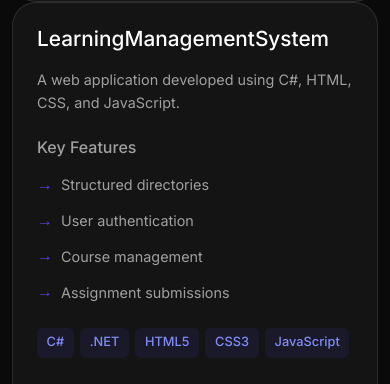
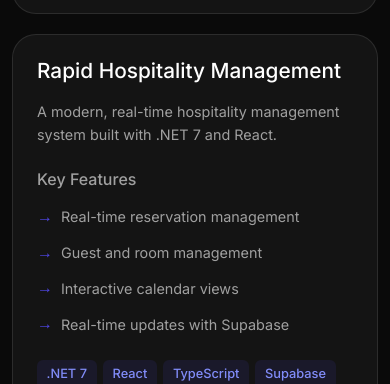
Before and after one commit to Iakwvos/portfolio, a website: page index.html in a window 390 px wide. Shown: the part 2520-2904 px from the top of the page. Drawn offline with nearby package versions, Linux system fonts and the light colour scheme.

Commit message:
feat: update projects section - remove LearningManagementSystem and improve spacing

```diff
--- a/css/style.css
+++ b/css/style.css
@@ -44,6 +44,7 @@ a {
     height: 100%;
     border: 1px solid rgba(255, 255, 255, 0.1);
     transition: transform 0.3s ease, box-shadow 0.3s ease;
+    margin-bottom: 2rem;
 }
 
 .project-card:hover {
@@ -1049,3 +1050,40 @@ body.modal-open {
 @keyframes spin {
     to { transform: rotate(360deg); }
 }
+
+/* Project Row Spacing */
+.section-projects .row {
+    margin-bottom: -2rem;
+}
+
+.section-projects .col-lg-4 {
+    margin-bottom: 2rem;
+}
+
+@media (max-width: 991px) {
+    .project-card {
+        margin-bottom: 1.5rem;
+    }
+
+    .section-projects .row {
+        margin-bottom: -1.5rem;
+    }
+
+    .section-projects .col-lg-4 {
+        margin-bottom: 1.5rem;
+    }
+}
+
+@media (max-width: 576px) {
+    .project-card {
+        margin-bottom: 1.25rem;
+    }
+
+    .section-projects .row {
+        margin-bottom: -1.25rem;
+    }
+
+    .section-projects .col-lg-4 {
+        margin-bottom: 1.25rem;
+    }
+}
--- a/index.html
+++ b/index.html
@@ -190,31 +190,34 @@
                     </div>
                 </div>
 
-                <!-- LearningManagementSystem -->
+                <!-- Rapid Hospitality Management -->
                 <div class="col-lg-4">
                     <div class="project-card">
                         <div class="project-content">
-                            <h3>LearningManagementSystem</h3>
-                            <p>A web application developed using C#, HTML, CSS, and JavaScript.</p>
+                            <h3>Rapid Hospitality Management</h3>
+                            <p>A modern, real-time hospitality management system built with .NET 7 and React.</p>
                             <div class="project-features">
                                 <h4>Key Features</h4>
                                 <ul>
-                                    <li>Structured directories</li>
-                                    <li>User authentication</li>
-                                    <li>Course management</li>
-                                    <li>Assignment submissions</li>
+                                    <li>Real-time reservation management</li>
+                                    <li>Guest and room management</li>
+                                    <li>Interactive calendar views</li>
+                                    <li>Real-time updates with Supabase</li>
                                 </ul>
                             </div>
                             <div class="project-tech">
-                                <span class="tech-tag">C#</span>
-                                <span class="tech-tag">.NET</span>
-                                <span class="tech-tag">HTML5</span>
-                                <span class="tech-tag">CSS3</span>
-                                <span class="tech-tag">JavaScript</span>
+                                <span class="tech-tag">.NET 7</span>
+                                <span class="tech-tag">React</span>
+                                <span class="tech-tag">TypeScript</span>
+                                <span class="tech-tag">Supabase</span>
+                                <span class="tech-tag">Tailwind CSS</span>
                             </div>
                             <div class="project-links">
-                                <a href="https://github.com/Iakwvos/LearningManagementSystem" class="view-code">
+                                <a href="https://github.com/Iakwvos/rapid-hospitality-management" class="view-code">
                                     <i class="fab fa-github"></i> View Code
+                                </a>
+                                <a href="https://frontend-hospitality-production.up.railway.app/" class="live-demo">
+                                    <i class="fas fa-external-link-alt"></i> Live Demo
                                 </a>
                             </div>
                         </div>
```
